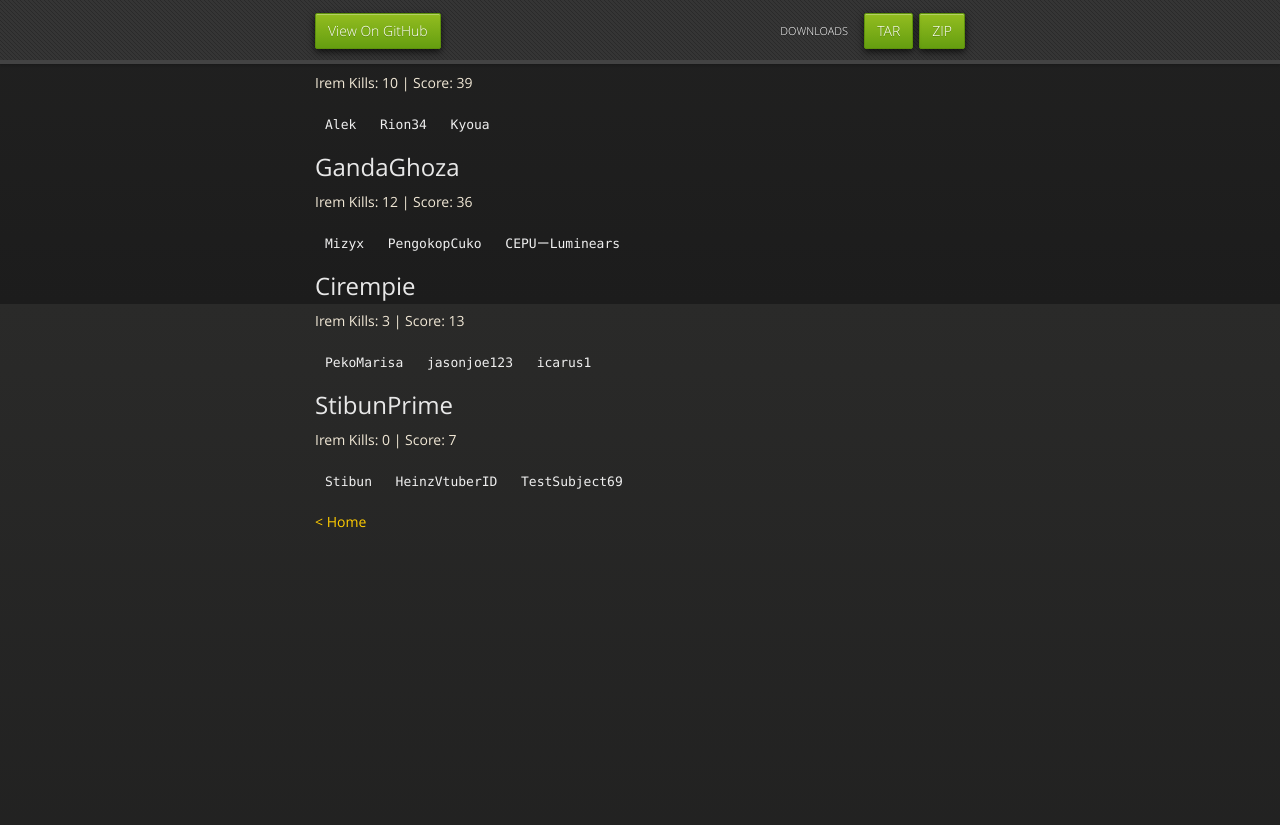
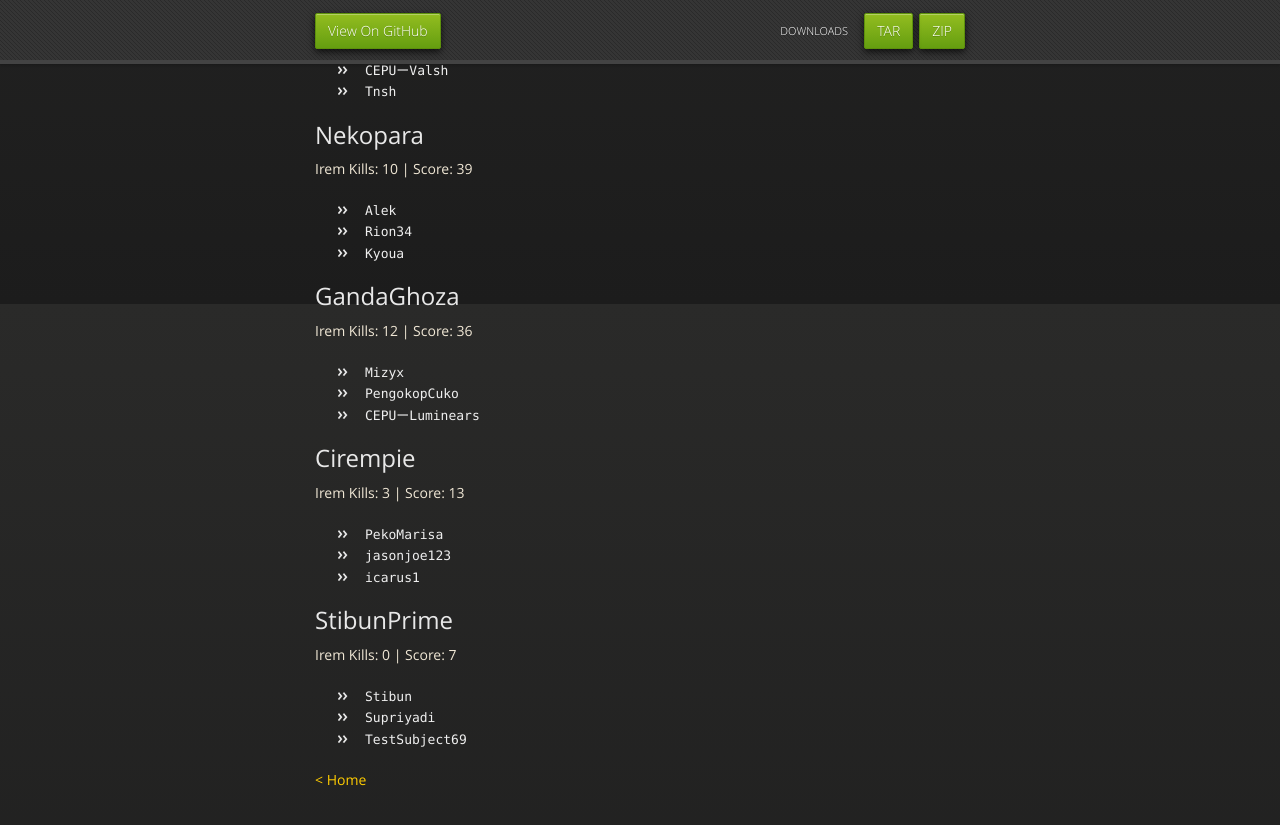
Before and after one commit to kanziebub/SurvivalProtocol, a Jekyll site: the page built from Nian/teams.md, in a window 1280 px wide and 900 px high, scrolled down 596 px. Shown: the top 825 px of the window. Built offline with Jekyll 4.4.1, drawn with Linux system fonts in a browser that asks for light colours; before the commit the page ends 1238 px from its top, so only the background shows below that.

Commit message:
ign update

```diff
--- a/Nian/teams.md
+++ b/Nian/teams.md
@@ -10,44 +10,44 @@ Zibub's kitten's birthday is coming up!
 ## sakau
 Irem Kills: 20 | Score: 49
 
-`Onryou`
-`SaintHolo`
-`Mintdesu`
+- `Onryou`
+- `SaintHolo`
+- `Mintdesu`
 
 ## AKUGBF
 Irem Kills: 15 | Score: 45
 
-`Mistral`
-`CEPUーValsh`
-`Tnsh`
+- `Mistral`
+- `CEPUーValsh`
+- `Tnsh`
 
 ## Nekopara
 Irem Kills: 10 | Score: 39
 
-`Alek`
-`Rion34`
-`Kyoua`
+- `Alek`
+- `Rion34`
+- `Kyoua`
 
 ## GandaGhoza
 Irem Kills: 12 | Score: 36
 
-`Mizyx`
-`PengokopCuko`
-`CEPUーLuminears`
+- `Mizyx`
+- `PengokopCuko`
+- `CEPUーLuminears`
 
 ## Cirempie
 Irem Kills: 3 | Score: 13
 
-`PekoMarisa`
-`jasonjoe123`
-`icarus1`
+- `PekoMarisa`
+- `jasonjoe123`
+- `icarus1`
 
 ## StibunPrime
 Irem Kills: 0 | Score: 7
 
-`Stibun`
-`HeinzVtuberID`
-`TestSubject69`
+- `Stibun`
+- `Supriyadi`
+- `TestSubject69`
 
 
 [< Home](./)
```
